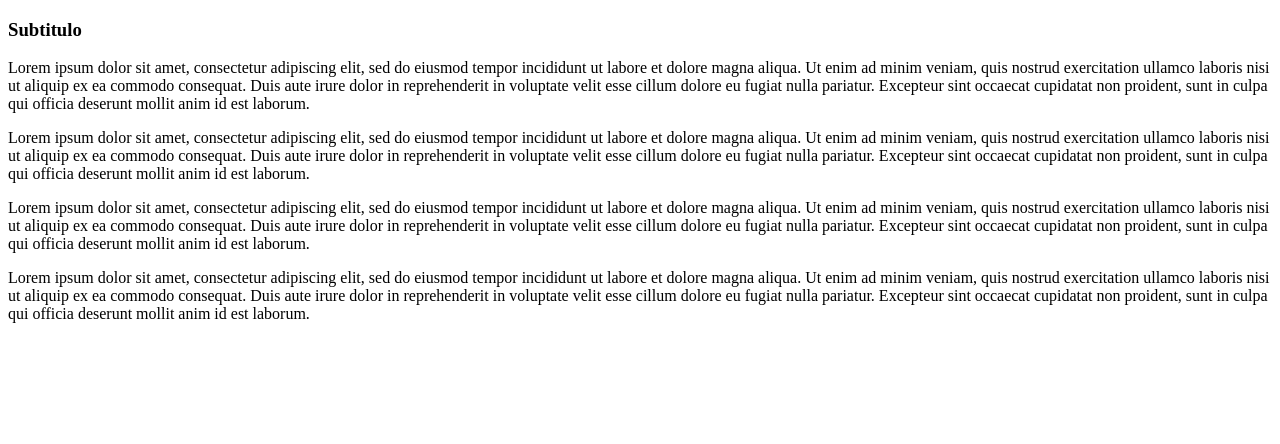
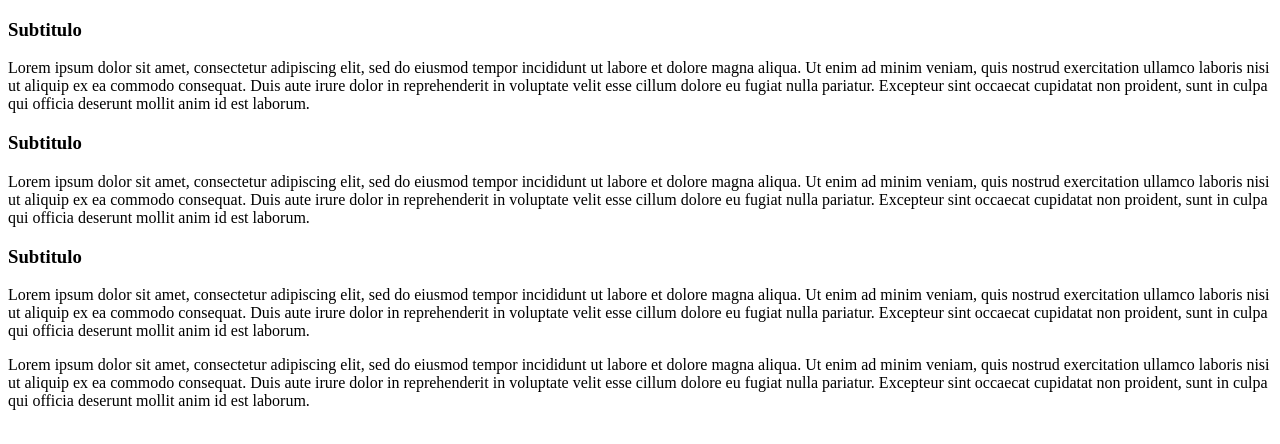
Before and after one commit to vickxxs/mi_repositorio, a plain HTML site: page index.html in a window 1280 px wide. Drawn offline with Linux system fonts and the light colour scheme.

Commit message:
agregando mas subtitulo

```diff
--- a/index.html
+++ b/index.html
@@ -30,6 +30,8 @@
 
         <section>
             <article>
+                <h3>Subtitulo</h3>
+
                 <p>
                     Lorem ipsum dolor sit amet, consectetur adipiscing elit, sed do eiusmod tempor incididunt ut labore
                     et dolore magna
@@ -44,6 +46,8 @@
         </section>
         <section>
             <article>
+                <h3>Subtitulo</h3>
+
                 <p>
                     Lorem ipsum dolor sit amet, consectetur adipiscing elit, sed do eiusmod tempor incididunt ut
                     labore
```
